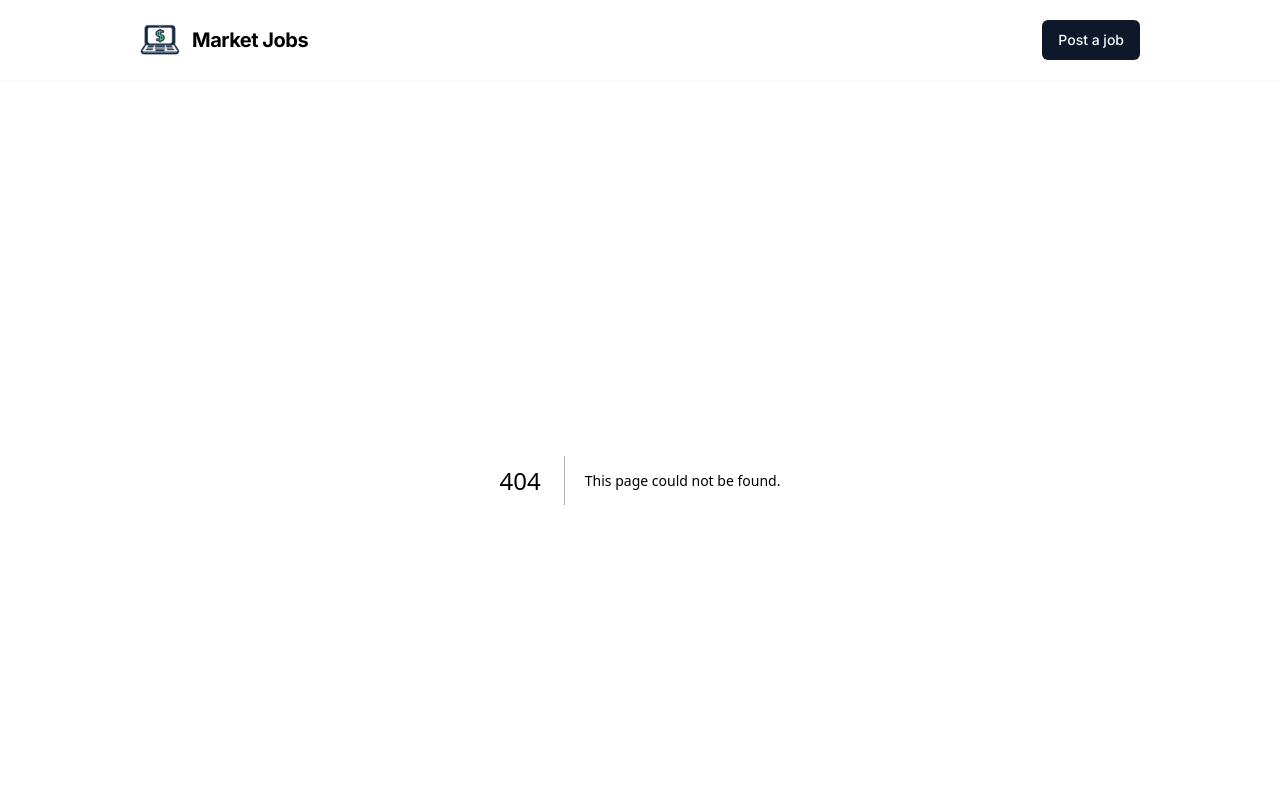
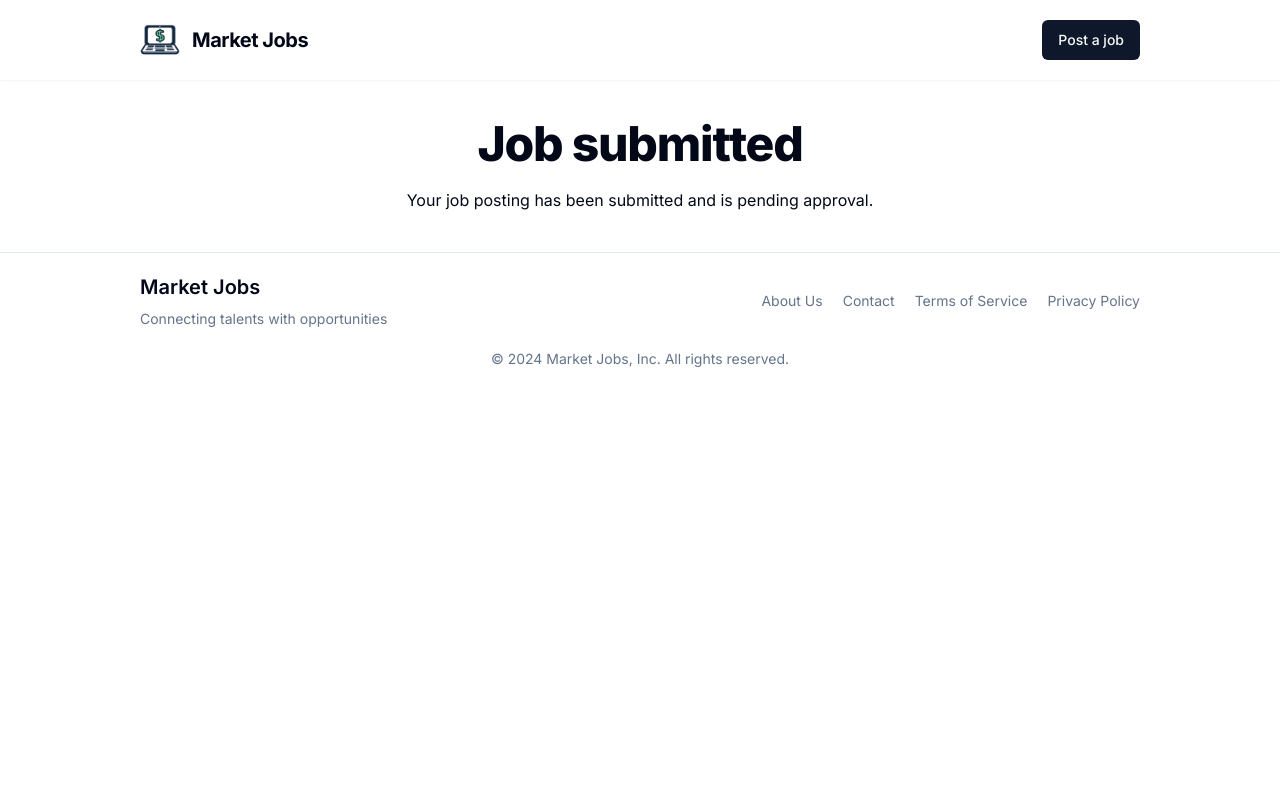
Before and after one commit to MAiKo26/nextjs-job-market, a Next.js app: page /job-submitted in a window 1280 px wide. Before the commit this address had no page. Shown: the top 800 px of the page. Built offline with nearby package versions, Linux system fonts and the light colour scheme.

Commit message:
Create page.tsx

```diff
--- /dev/null
+++ b/src/app/job-submitted/page.tsx
@@ -0,0 +1,10 @@
+export default function Page() {
+  return (
+    <main className="m-auto my-10 max-w-5xl space-y-5 px-3 text-center">
+      <h1 className="text-4xl font-extrabold tracking-tight lg:text-5xl">
+        Job submitted
+      </h1>
+      <p>Your job posting has been submitted and is pending approval.</p>
+    </main>
+  );
+}
```
